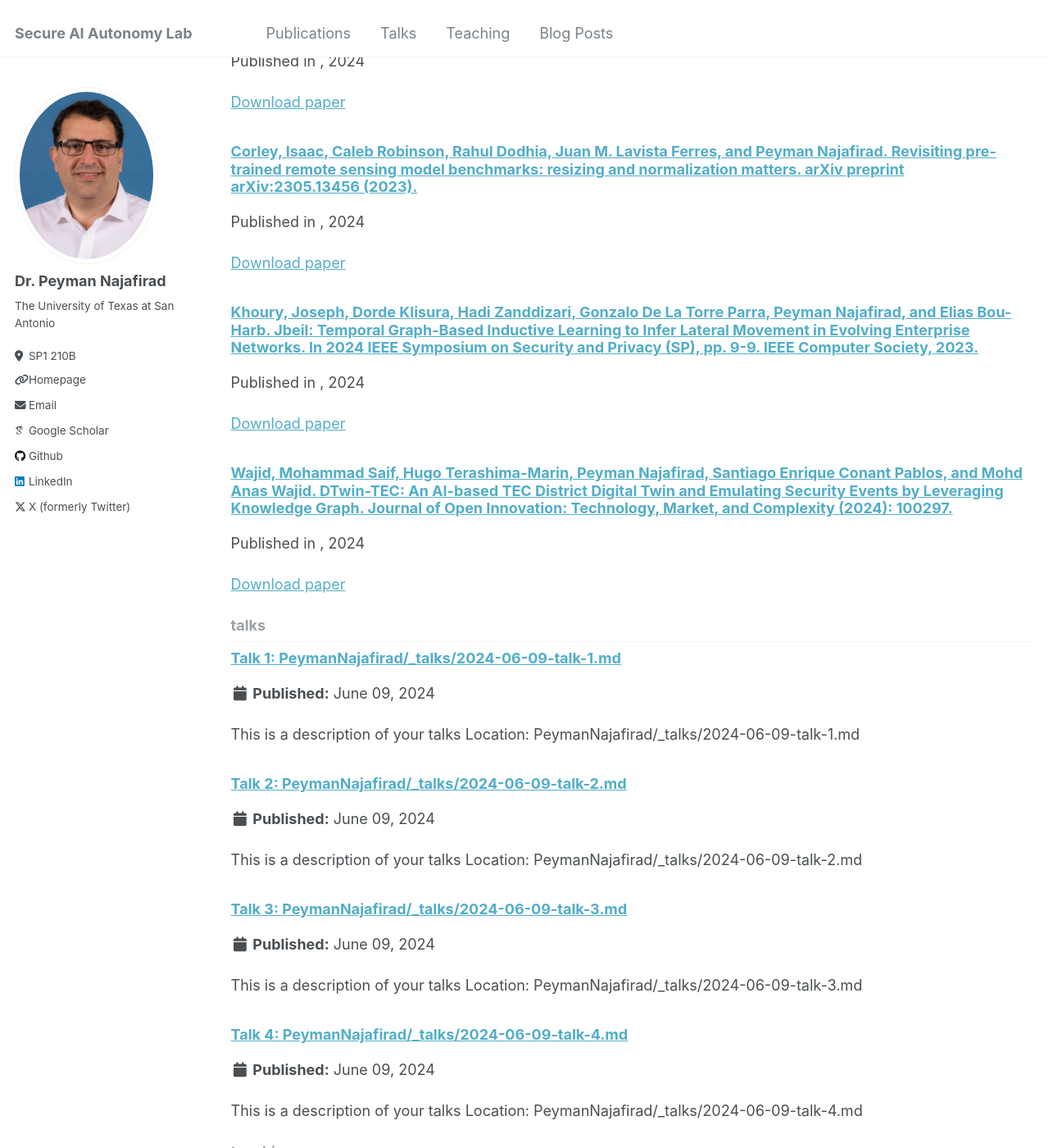
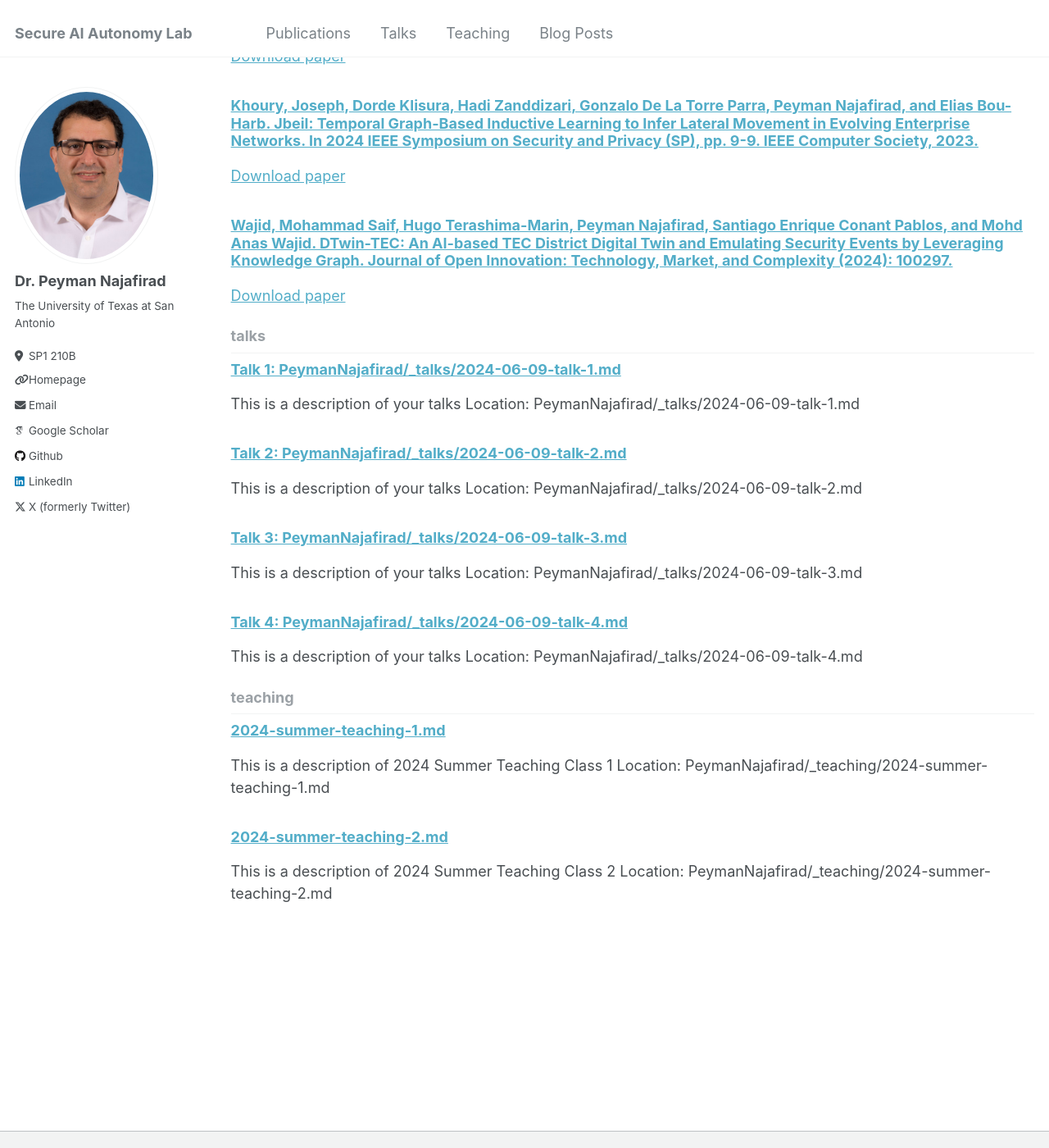
Before and after one commit to vohongthinh2011/PeymanNajafirad, a Jekyll site: the page built from _pages/collection-archive.html, in a window 1280 px wide and 1400 px high, scrolled down 1333 px. Shown: the whole window at 82% size. Built offline with Jekyll 4.4.1, drawn with Linux system fonts in a browser that asks for light colours; some web fonts are replaced; some of the changed text lies outside the part shown.

Commit message:
Update archive-single.html

```diff
--- a/_includes/archive-single.html
+++ b/_includes/archive-single.html
@@ -38,13 +38,7 @@
       <p class="page__meta"><i class="fa fa-clock-o" aria-hidden="true"></i> {% include read-time.html %}</p>
     {% endif %}
 
-        {% if post.collection == 'teaching' %}
-          <p> {{ post.type }}, <i>{{ post.venue }}</i>, {{ post.date | default: "" | date: "%Y" }} </p>
-        {% elsif post.collection == 'publications' %}
-          <p>Published in <i>{{ post.venue }}</i>, {{ post.date | default: "1900-01-01" | date: "%Y" }} </p>
-        {% elsif post.date %}
-         <p class="page__date"><strong><i class="fa fa-fw fa-calendar" aria-hidden="true"></i> {{ site.data.ui-text[site.locale].date_label | default: "Published:" }}</strong> <time datetime="{{ post.date | default: "1900-01-01" | date_to_xmlschema }}">{{ post.date | default: "1900-01-01" | date: "%B %d, %Y" }}</time></p>
-        {% endif %}
+
 
 
     {% if post.excerpt and site.read_more != 'enabled' %}
```
